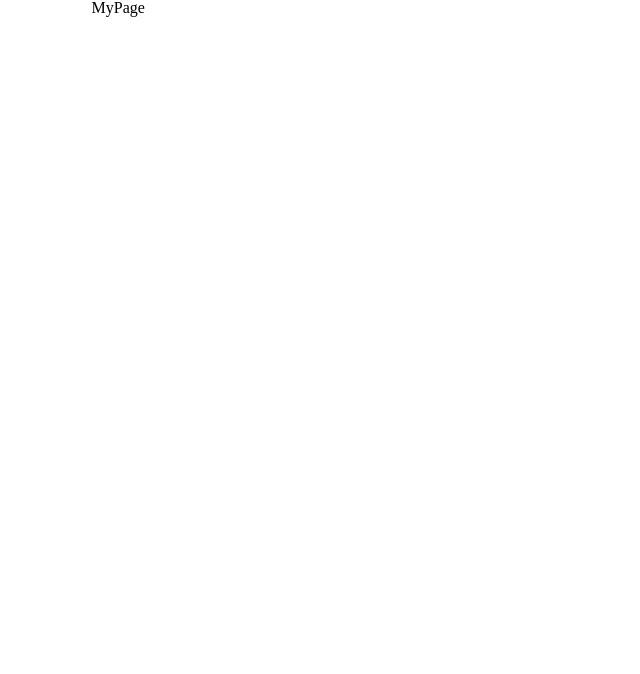
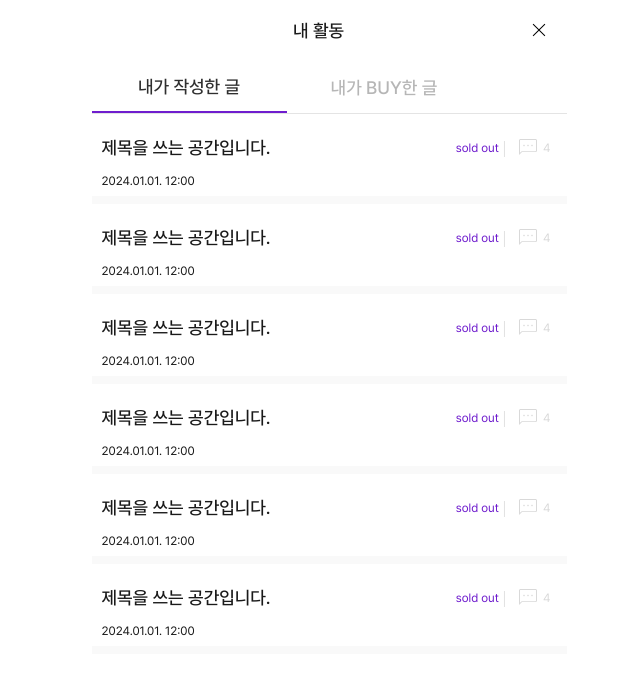
Before and after one commit to ate-eight/sell-your-unhappiness-front, a React (Vite) app: page /mypage in a window 1280 px wide. Shown: the top 674 px of the page, without its empty margins (311-951 px from the left). Built offline with nearby package versions, Linux system fonts and the light colour scheme.

Commit message:
style : 마이페이지 UI 구성

```diff
--- a/src/components/common/tab/Tab.tsx
+++ b/src/components/common/tab/Tab.tsx
@@ -5,13 +5,13 @@ import theme from '@/styles/theme';
 import SubTitle from '../text/SubTitle';
 import * as S from './style';
 interface Props {
-    Buttons: ButtonProps[];
+    buttonInfo: IButton[];
 }
-interface ButtonProps {
+export interface IButton {
     id: number;
     title: string;
 }
-const Tab = ({ Buttons }: Props) => {
+const Tab = ({ buttonInfo }: Props) => {
     const [isActive, setIsActive] = useState<number>(0);
     const onHandleActive = (e: React.MouseEvent<HTMLLIElement, MouseEvent>) => {
         const elem = e.target as HTMLElement;
@@ -20,7 +20,7 @@ const Tab = ({ Buttons }: Props) => {
 
     return (
         <S.TabContainer>
-            {Buttons.map((v) => (
+            {buttonInfo.map((v) => (
                 <S.TabItem
                     isActive={v.id === isActive ? true : false}
                     onClick={onHandleActive}
--- a/src/components/common/tab/style.ts
+++ b/src/components/common/tab/style.ts
@@ -1,7 +1,7 @@
 import styled from '@emotion/styled';
 
 export const TabContainer = styled.ul`
-    width: 390px;
+    width: auto;
     height: 52px;
     display: flex;
     border-bottom: 1px solid #e4e4e4;
--- /dev/null
+++ b/src/components/locator/Locator.tsx
@@ -0,0 +1,16 @@
+import Icon from '../common/icon/Icon';
+import SubTitle from '../common/text/SubTitle';
+import * as S from './style';
+const Locator = () => {
+    return (
+        <S.LocatorContainer>
+            <S.LocatorTitle>
+                <SubTitle text='내 활동' lan='KR' />
+            </S.LocatorTitle>
+            <S.LocatorCloseButton>
+                <Icon name='i-close' />
+            </S.LocatorCloseButton>
+        </S.LocatorContainer>
+    );
+};
+export default Locator;
--- /dev/null
+++ b/src/components/locator/style.ts
@@ -0,0 +1,21 @@
+import styled from '@emotion/styled';
+
+export const LocatorContainer = styled.div`
+    width: 100%;
+    height: 62px;
+    display: flex;
+    align-items: center;
+    justify-content: flex-end;
+    padding: 10px 10px;
+`;
+
+export const LocatorTitle = styled.div`
+    width: 50%;
+`;
+
+export const LocatorCloseButton = styled.button`
+    width: auto;
+    height: auto;
+    border: none;
+    background: #fff;
+`;
--- /dev/null
+++ b/src/components/myfeedcontainer/MyFeedContainer.tsx
@@ -0,0 +1,68 @@
+import Feed, { IFeed } from '../feed/Feed';
+
+const MyFeedContainer = () => {
+    const feedArr: IFeed[] = [
+        {
+            index: 0,
+            title: '제목을 쓰는 공간입니다.',
+            heart: 7,
+            comment: 4,
+            content:
+                '이곳은 내용을 쓰는 공간입니다. 이곳은 내용을 쓰는 공간입니다. 이곳은 내용을 쓰는 공간입니다. 이곳은 내용을 쓰는 공간입니다. 이곳은 내용을 쓰는 공간입니다. 이곳은 내용을 쓰는 공간입니다. 이곳은 내용을 쓰는 공간입니다. 이곳은 내용을 쓰는 공간입니다. 이곳은 내용을 쓰는 공간입니다. 이곳은',
+            date: '2024.01.01. 12:00',
+        },
+        {
+            index: 1,
+            title: '제목을 쓰는 공간입니다.',
+            heart: 7,
+            comment: 4,
+            content:
+                '이곳은 내용을 쓰는 공간입니다. 이곳은 내용을 쓰는 공간입니다. 이곳은 내용을 쓰는 공간입니다. 이곳은 내용을 쓰는 공간입니다. 이곳은 내용을 쓰는 공간입니다. 이곳은 내용을 쓰는 공간입니다. 이곳은 내용을 쓰는 공간입니다. 이곳은 내용을 쓰는 공간입니다. 이곳은 내용을 쓰는 공간입니다. 이곳은',
+            date: '2024.01.01. 12:00',
+        },
+        {
+            index: 2,
+            title: '제목을 쓰는 공간입니다.',
+            heart: 7,
+            comment: 4,
+            content:
+                '이곳은 내용을 쓰는 공간입니다. 이곳은 내용을 쓰는 공간입니다. 이곳은 내용을 쓰는 공간입니다. 이곳은 내용을 쓰는 공간입니다. 이곳은 내용을 쓰는 공간입니다. 이곳은 내용을 쓰는 공간입니다. 이곳은 내용을 쓰는 공간입니다. 이곳은 내용을 쓰는 공간입니다. 이곳은 내용을 쓰는 공간입니다. 이곳은',
+            date: '2024.01.01. 12:00',
+        },
+        {
+            index: 3,
+            title: '제목을 쓰는 공간입니다.',
+            heart: 7,
+            comment: 4,
+            content:
+                '이곳은 내용을 쓰는 공간입니다. 이곳은 내용을 쓰는 공간입니다. 이곳은 내용을 쓰는 공간입니다. 이곳은 내용을 쓰는 공간입니다. 이곳은 내용을 쓰는 공간입니다. 이곳은 내용을 쓰는 공간입니다. 이곳은 내용을 쓰는 공간입니다. 이곳은 내용을 쓰는 공간입니다. 이곳은 내용을 쓰는 공간입니다. 이곳은',
+            date: '2024.01.01. 12:00',
+        },
+        {
+            index: 4,
+            title: '제목을 쓰는 공간입니다.',
+            heart: 7,
+            comment: 4,
+            content:
+                '이곳은 내용을 쓰는 공간입니다. 이곳은 내용을 쓰는 공간입니다. 이곳은 내용을 쓰는 공간입니다. 이곳은 내용을 쓰는 공간입니다. 이곳은 내용을 쓰는 공간입니다. 이곳은 내용을 쓰는 공간입니다. 이곳은 내용을 쓰는 공간입니다. 이곳은 내용을 쓰는 공간입니다. 이곳은 내용을 쓰는 공간입니다. 이곳은',
+            date: '2024.01.01. 12:00',
+        },
+        {
+            index: 5,
+            title: '제목을 쓰는 공간입니다.',
+            heart: 7,
+            comment: 4,
+            content:
+                '이곳은 내용을 쓰는 공간입니다. 이곳은 내용을 쓰는 공간입니다. 이곳은 내용을 쓰는 공간입니다. 이곳은 내용을 쓰는 공간입니다. 이곳은 내용을 쓰는 공간입니다. 이곳은 내용을 쓰는 공간입니다. 이곳은 내용을 쓰는 공간입니다. 이곳은 내용을 쓰는 공간입니다. 이곳은 내용을 쓰는 공간입니다. 이곳은',
+            date: '2024.01.01. 12:00',
+        },
+    ];
+    return (
+        <>
+            {feedArr.map((data) => (
+                <Feed key={data.index} data={data} isFeedUi={true} />
+            ))}
+        </>
+    );
+};
+export default MyFeedContainer;
--- a/src/pages/MyPage.tsx
+++ b/src/pages/MyPage.tsx
@@ -1,5 +1,30 @@
+import { useMemo } from 'react';
+
+import Tab, { IButton } from '@/components/common/tab/Tab';
+import Locator from '@/components/locator/Locator';
+import MyFeedContainer from '@/components/myfeedcontainer/MyFeedContainer';
+
 const MyPage = () => {
-    return <div>MyPage</div>;
+    const tabButtons: IButton[] = useMemo(
+        () => [
+            {
+                id: 0,
+                title: '내가 작성한 글',
+            },
+            {
+                id: 1,
+                title: '내가 BUY한 글',
+            },
+        ],
+        [],
+    );
+    return (
+        <>
+            <Locator />
+            <Tab buttonInfo={tabButtons} />
+            <MyFeedContainer />
+        </>
+    );
 };
 
 export default MyPage;
```
Also changed, not shown: src/components/myfeedcontainer/style.ts (added), 1 other file (tests, documents, lock files or other folders).
